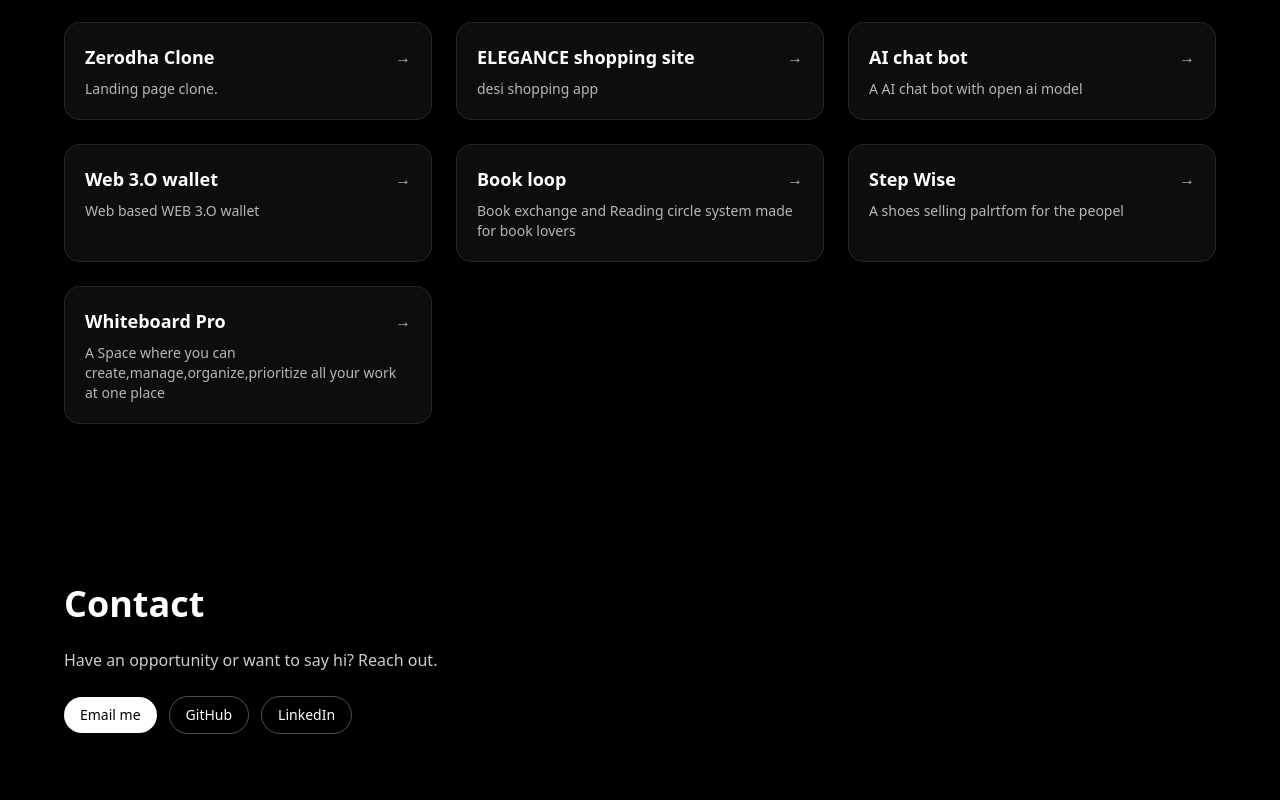
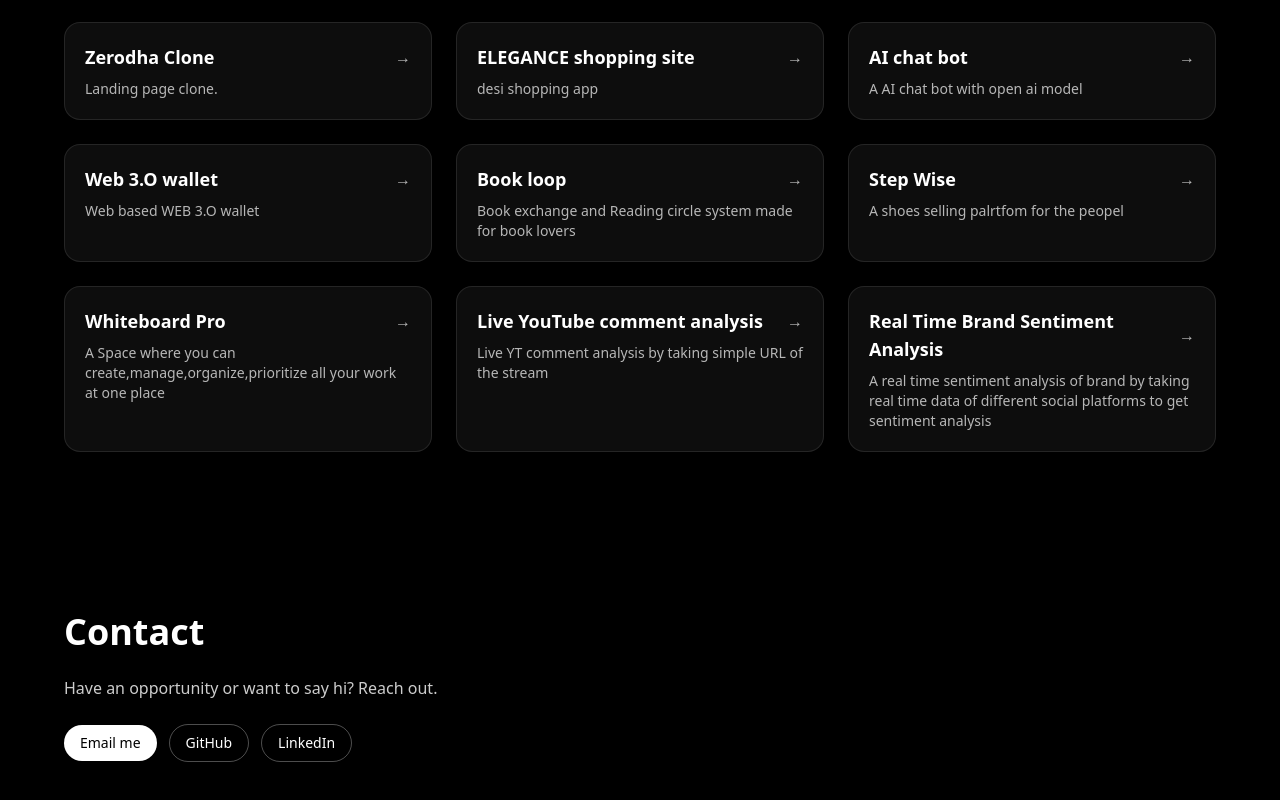
Before and after one commit to saichandra-1/portfilio, a Next.js app: page / in a window 1280 px wide. Shown: the part 1372-2172 px from the top of the page. Built offline with nearby package versions, Linux system fonts and the light colour scheme.

Commit message:
Added 2 Projects
Yt comment analysis, real time brand sentiment

```diff
--- a/app/components/Projects.tsx
+++ b/app/components/Projects.tsx
@@ -10,7 +10,9 @@ const projects = [
   { title: "Web 3.O wallet",href :"https://web-based-wallet-theta.vercel.app/",desc:"Web based WEB 3.O wallet"},
   { title: "Book loop",href :"https://book-loop-dun.vercel.app/",desc:"Book exchange and Reading circle system made for book lovers"},
   { title: "Step Wise",href :"https://step-wise-seven.vercel.app/",desc:"A shoes selling palrtfom for the peopel"},
-  { title: "Whiteboard Pro",href :"https://white-board-one-zeta.vercel.app/",desc:"A Space where you can create,manage,organize,prioritize all your work at one place"}
+  { title: "Whiteboard Pro",href :"https://white-board-one-zeta.vercel.app/",desc:"A Space where you can create,manage,organize,prioritize all your work at one place"},
+  { title: "Live YouTube comment analysis",href :"https://github.com/saichandra-1/live-YT-comment-analysis?tab=readme-ov-file#example-implementation",desc:"Live YT comment analysis by taking simple URL of the stream"},
+  { title: "Real Time Brand Sentiment Analysis",href :"https://github.com/saichandra-1/Real-Time-Brand-Sentiment-Analysis-/blob/main/Implementation.md",desc:"A real time sentiment analysis of brand by taking real time data of different social platforms to get sentiment analysis"},
 ];
 
 export default function Projects() {
```
